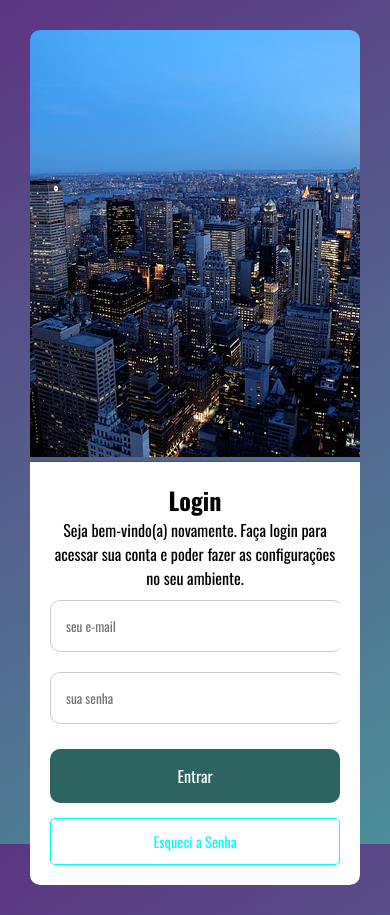
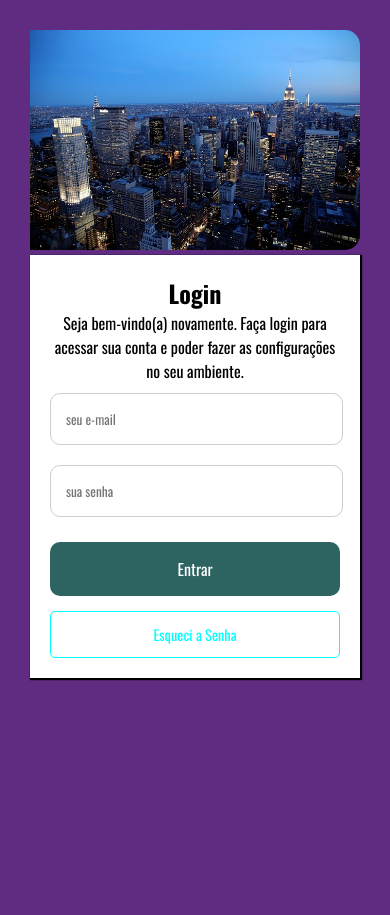
Before and after one commit to arieldreis/Login-Project, a plain HTML site: page project/index.html in a window 390 px wide. After the commit the page ends 844 px from the top, so only its background shows below. Drawn offline with nearby package versions, Linux system fonts and the light colour scheme.

Commit message:
updating web-site

```diff
--- a/project/style.css
+++ b/project/style.css
@@ -12,7 +12,6 @@
 *{
     margin: 0;
     padding: 0%;
-    overflow: hidden;
     font-family: var(--fonte);
 }
 body{
@@ -30,11 +29,17 @@ body{
 }
 @media (max-width: 860px) {
     body{
-        background-color: var(--cor_fundo3);
+        background: var(--cor_fundo3);
     }
     .main{
         display: flex;
         flex-direction: column-reverse;
+    }
+    .img > img{
+        width: 100%;
+        height: 100%;
+        object-fit: cover;
+        border-radius: 15px 15px 15px 15px;
     }
 }
 .dados_cliente{
@@ -86,7 +91,10 @@ input[type="password"]:focus {
     box-shadow: 0 0 8px rgba(0, 255, 255, 0.6);
 }
 .img > img{
-    border-radius: 0px 10px 10px 0px;
+    width: 100%;
+    height: 100%;
+    object-fit: cover;
+    border-radius: 0 15px 15px 0;
 }
 #forgot_password{
    background-color: transparent;
```
